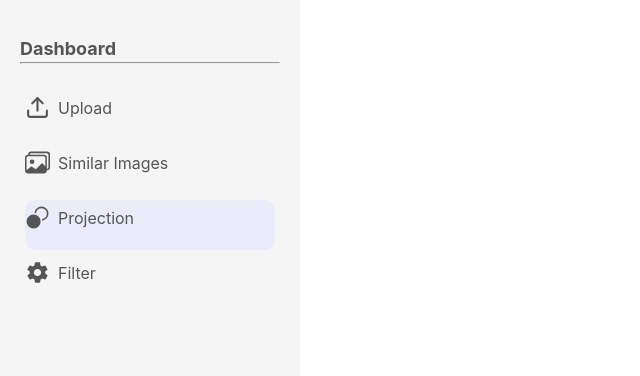
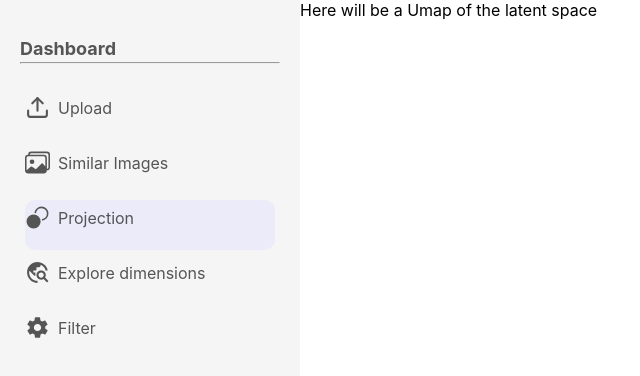
Before and after one commit to antoinebasseto/cbir, a React (Create React App) app in the folder react-frontend/: page / in a window 1280 px wide. Both pictures are taken after a click on the item "Projection". Shown: the top 376 px of the page, without its empty margins (0-640 px from the left). Built offline with nearby package versions, Linux system fonts and the light colour scheme.

Commit message:
Add explore latent space menu

```diff
--- a/react-frontend/src/App.jsx
+++ b/react-frontend/src/App.jsx
@@ -34,6 +34,10 @@ function App() {
     setIndexActiv(2)
   }
 
+  function handleShowExplore(){
+    setIndexActiv(3)
+  }
+
   function handleFilter(){
     setFilterActiv(!filterActiv)
   }
@@ -52,7 +56,7 @@ function App() {
     <div className="App">
       <div className="container">
         <Sidebar indexActiv={indexActiv} handleUpload={handleUpload} handleShow={handleShow} handleFilter={handleFilter} filterActiv={filterActiv}
-                handleShowProjection={handleShowProjection}
+                handleShowProjection={handleShowProjection} handleShowExplore={handleShowExplore}
                 similarityThreshold={similarityThreshold} maxNumberImages={maxNumberImages} followUpInterval={followUpInterval} diseasesFilter={diseasesFilter}
                 setDiseasesFilter = {setDiseasesFilter} setSimilarityThreshold={setSimilarityThreshold} setMaxNumberImages={setMaxNumberImages}
                 setFollowUpInterval={setFollowUpInterval} applyOnClickHandle={applyOnClickHandle}/>
@@ -60,7 +64,10 @@ function App() {
           {indexActiv===0 && <DragDropUploader onImageUploadedChange={handleImageUploaded}/>}
           {indexActiv===1 && file &&
             <XrayDisplay uploadedImageSource={URL.createObjectURL(file)} imgList={similarImages}/>
-        }
+          }
+          {indexActiv===2 && <div>Here will be a Umap of the latent space</div>}
+          {indexActiv===3 && <div>Here will be a tool to explore the different dimensions of the uploaded image</div>}
+
         </div>
       </div>
     </div>
--- a/react-frontend/src/components/filters/filters.css
+++ b/react-frontend/src/components/filters/filters.css
@@ -1,6 +1,6 @@
 .filtersContainer{
     max-width: 300px;
-    margin-left: 20px;
+    margin-left: 25px;
     margin-top: 10px;
     display: flex;
     flex-direction: column;
@@ -34,7 +34,7 @@
 }
 
 .applyButton{
-    margin-top: 50px;
+    margin-top: 40px;
     background-color: rgb(245, 245, 245);
     color: black;
     padding: 5px 0px 5px;
--- a/react-frontend/src/components/filters/filters.jsx
+++ b/react-frontend/src/components/filters/filters.jsx
@@ -16,7 +16,7 @@ import {IoMdImages} from "react-icons/io"
 
 export default function Filters(props) {
 
-    {/* Used to decide how many items will be shown */}
+    /* Used to decide how many items will be shown */
     const ITEM_HEIGHT = 48;
     const ITEM_PADDING_TOP = 8;
     const NUMBER_ITMES_SHOWN = 3
@@ -29,7 +29,7 @@ export default function Filters(props) {
       }
     };
 
-    {/* Used to customize the color of the slider. Seems like it cannot be done in CSS*/}
+    /* Used to customize the color of the slider. Seems like it cannot be done in CSS*/
     const sliderTheme = createTheme({
         overrides:{
           MuiSlider: {
@@ -46,7 +46,7 @@ export default function Filters(props) {
       }
     });
 
-    {/* List of diseases options*/}
+    /* List of diseases options*/
     const diseases = [
         'All',
         'Atelectasis',
--- a/react-frontend/src/components/sidebar/sidebar.jsx
+++ b/react-frontend/src/components/sidebar/sidebar.jsx
@@ -4,6 +4,7 @@ import {FiUpload} from "react-icons/fi"
 import {IoMdSettings} from "react-icons/io"
 import {BsImages} from "react-icons/bs"
 import {VscActivateBreakpoints} from "react-icons/vsc"
+import {MdTravelExplore} from "react-icons/md"
 import Filters from "../filters/filters"
 
 
@@ -29,7 +30,11 @@ export default function Sidebar(props) {
                         <VscActivateBreakpoints className="sidebarIcon"/>
                         Projection
                     </li>
-                    <li className={props.filterActiv? "sidebarListItem active" : "sidebarListItem"}  onClick={props.handleFilter}>
+                    <li className={props.indexActiv===3 ? "sidebarListItem active" : "sidebarListItem"}  onClick={props.handleShowExplore}>
+                        <MdTravelExplore className="sidebarIcon"/>
+                        Explore dimensions
+                    </li>
+                    <li className={props.filterActiv ? "sidebarListItem active" : "sidebarListItem"}  onClick={props.handleFilter}>
                         <IoMdSettings className="sidebarIcon"/>
                         Filter
                     </li>
```
